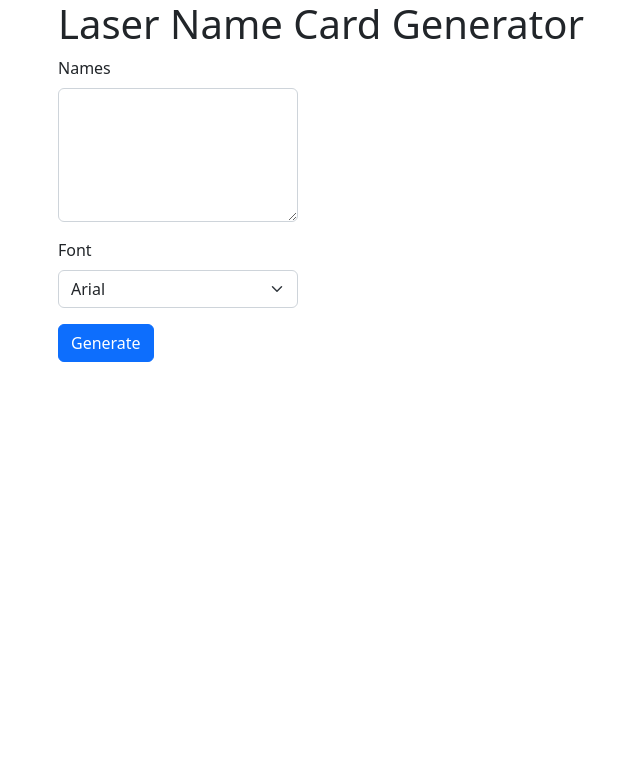
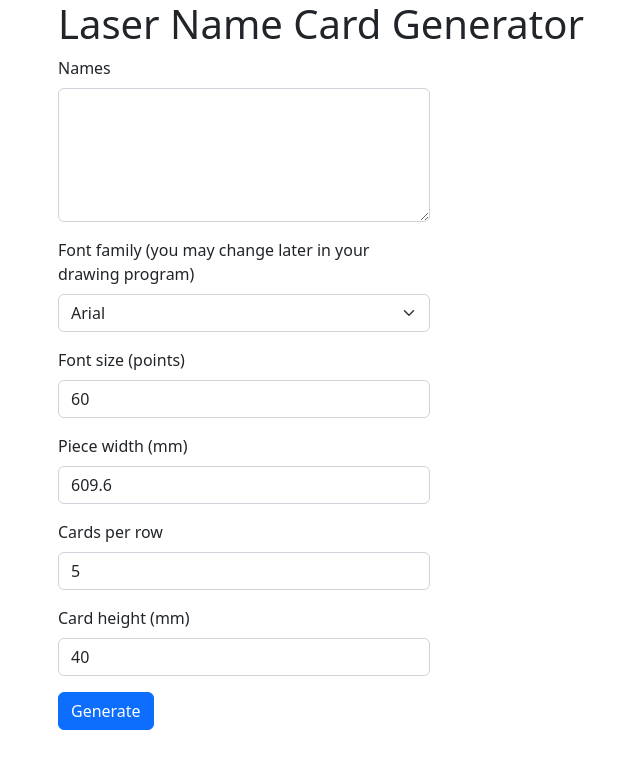
Before and after one commit to dcbriccetti/laser-name-cards, a Flask app: page / in a window 1280 px wide. Shown: the top 769 px of the page, without its empty margins (24-664 px from the left). Run offline with Flask 2, Linux system fonts and the light colour scheme.

Commit message:
Add several more options to the form. Closes #3.

```diff
--- a/main.py
+++ b/main.py
@@ -15,11 +15,14 @@ def index():
 
 @app.route('/cards', methods=['POST'])
 def cards():
-    geom = Geometry(bed_width=609.6, num_cards_per_line=5, card_height=40, font_size=60)
-    names: list[str] = request.form['names'].split()
-    font = request.form['font']
+    f = request.form
+    geom = Geometry(piece_width=float(f['piece-width']), num_cards_per_line=int(f['num-cards-per-line']),
+                    card_height=int(f['card-height']), font_size=int(f['font-size']))
+    font_family = f['font-family']
+    names: list[str] = f['names'].split()
     num_rows = int(ceil(len(names) / geom.num_cards_per_line))
-    svg: str = render_template('cards.svg', cards=list(create_cards(names, geom)), lines=create_lines(num_rows, geom), font=font)
+    svg: str = render_template('cards.svg', cards=list(create_cards(names, geom)),
+                               lines=create_lines(num_rows, geom), font_family=font_family, font_size=geom.font_size)
     write_svg_for_debugging(svg)
     return Response(svg, content_type='image/svg+xml')
 
@@ -36,7 +39,7 @@ def create_lines(num_rows: int, geom: Geometry) -> list[Line]:
         (
             '0',
             f'{y * geom.card_height}mm',
-            f'{geom.bed_width}mm',
+            f'{geom.piece_width}mm',
             f'{y * geom.card_height}mm'
         )
         for y in range(num_rows + 1)
--- a/templates/index.html
+++ b/templates/index.html
@@ -11,14 +11,15 @@
 <div class="container">
     <h1>Laser Name Card Generator</h1>
 
+    <div class="col-sm-4">
         <form method="POST" action="/cards">
             <div class="mb-3">
-            <label for="names" class="form-label">Names</label><br/>
-            <textarea id="names" name="names" class="form-control" rows="5" style="width: 15em"></textarea>
+                <label for="names" class="form-label">Names</label>
+                <textarea id="names" name="names" class="form-control" rows="5"></textarea>
             </div>
             <div class="mb-3">
-            <label for="font" class="form-label">Font</label>
-            <select class="form-select" id="font" name="font" style="width: 15em">
+                <label for="font-family" class="form-label">Font family (you may change later in your drawing program)</label>
+                <select class="form-select" id="font-family" name="font-family">
                     <option value="Arial">Arial</option>
                     <option value="Times New Roman">Times New Roman</option>
                     <option value="Verdana">Verdana</option>
@@ -26,8 +27,25 @@
                     <!-- TODO: Add more fonts here -->
                 </select>
             </div>
+            <div class="mb-3">
+                <label for="font-size" class="form-label">Font size (points)</label>
+                <input type="number" id="font-size" name="font-size" class="form-control" value=60>
+            </div>
+            <div class="mb-3">
+                <label for="piece-width" class="form-label">Piece width (mm)</label>
+                <input type="number" id="piece-width" name="piece-width" class="form-control" value=609.6>
+            </div>
+            <div class="mb-3">
+                <label for="num-cards-per-line" class="form-label">Cards per row</label>
+                <input type="number" id="num-cards-per-line" name="num-cards-per-line" min="1" max="50" class="form-control" value="5">
+            </div>
+            <div class="mb-3">
+                <label for="card-height" class="form-label">Card height (mm)</label>
+                <input type="number" id="card-height" name="card-height" min=5 class="form-control" value=40>
+            </div>
             <input class="btn btn-primary" type="submit" value="Generate">
         </form>
+    </div>
 </div>
 
 </body>
```
Also changed, not shown: geometry.py (+4 -4 lines), templates/cards.svg. Lines whose indentation alone changed are shown as unchanged.
